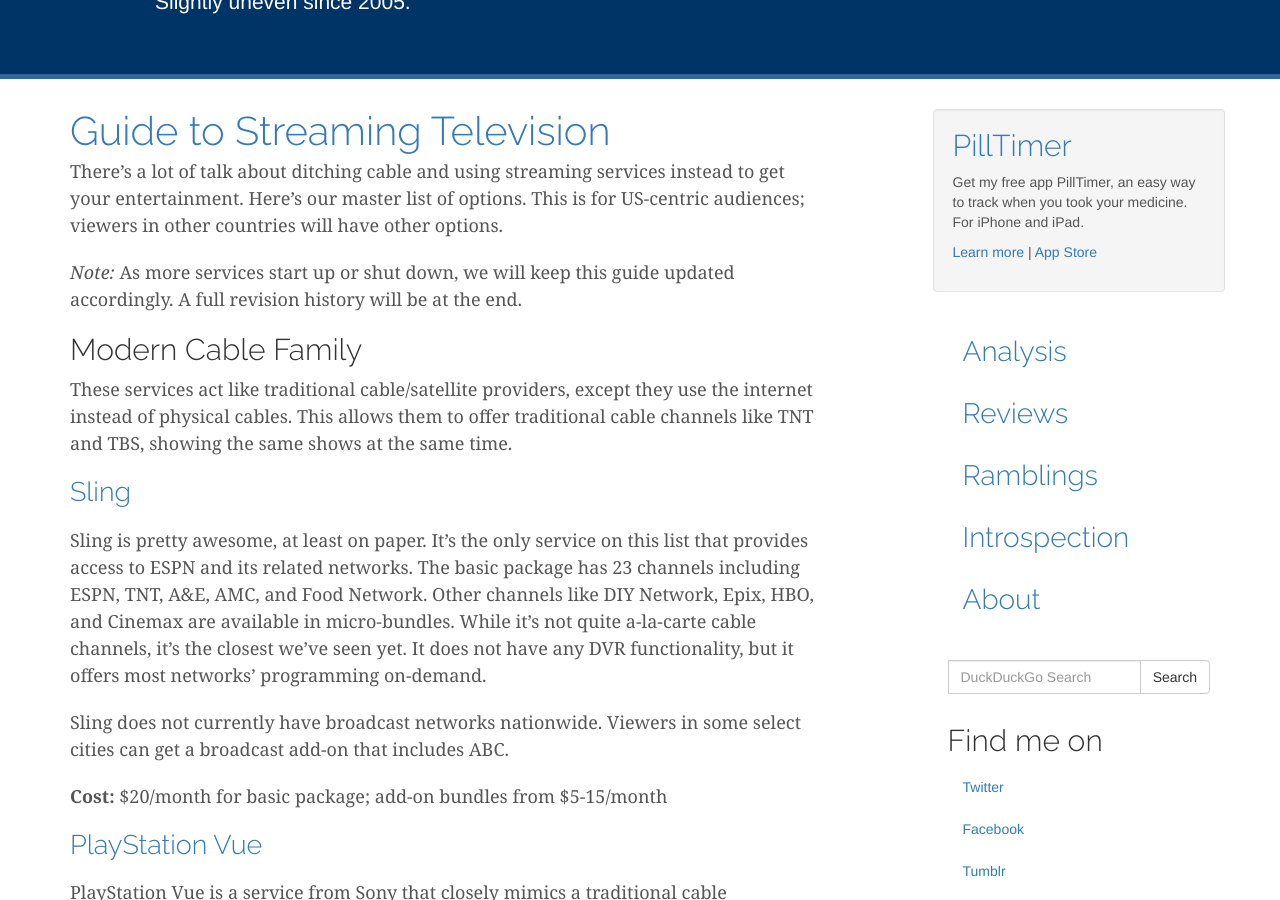
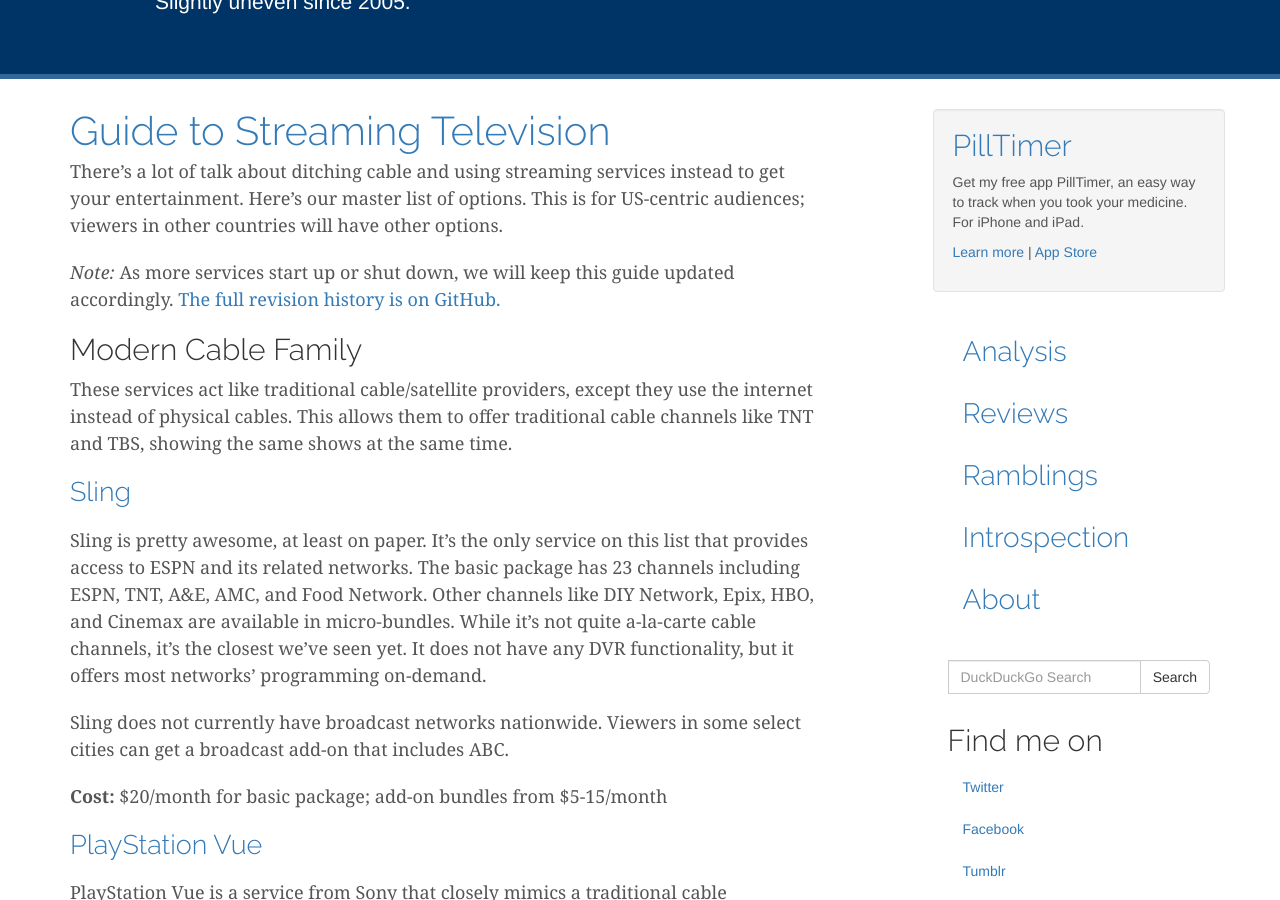
Before and after one commit to oddevan/oddevan-archive, a Jekyll site: the page built from newtv.md, in a window 1280 px wide and 900 px high, scrolled down 321 px. Built offline with Jekyll 4.4.1, drawn with Linux system fonts in a browser that asks for light colours; nearby versions of some CDN libraries; some of the changed text lies outside the part shown.

Commit message:
Formatting changes

```diff
--- a/newtv.md
+++ b/newtv.md
@@ -6,7 +6,7 @@
 
 There's a lot of talk about ditching cable and using streaming services instead to get your entertainment. Here's our master list of options. This is for US-centric audiences; viewers in other countries will have other options.
 
-*Note:* As more services start up or shut down, we will keep this guide updated accordingly. A full revision history will be at the end.
+*Note:* As more services start up or shut down, we will keep this guide updated accordingly. [The full revision history is on GitHub.](https://github.com/oddevan/oddevan.github.io/commits/master/newtv.md)
 
 ## Modern Cable Family ##
 
@@ -36,6 +36,8 @@
 
 **Through Amazon Prime or Hulu:** $9/month
 **Through Vue or standalone app:** $11/month
+
+---
 
 ## Recorded programs ##
 
@@ -78,6 +80,8 @@
 
 **Cost:** $4/month
 
+---
+
 ## Sports! ##
 
 The major sports leagues often have their own services. Pay attention to blackouts, though; these services often offer "out-of-market" games, so if one of the teams is your "local" team (or if the game is being broadcast on a national network), you won't be able to watch the game. The prices we have listed are the full-season prices; leagues will often lower the price as the season progresses.
@@ -115,3 +119,5 @@
 	- **Cost:** $10/month
 * [MLS Live](http://live.mlssoccer.com/mlsmdl/)
 	- **Cost:** $90/year
+
+---
```
Also changed, not shown: other parts of newtv.md (+1 -1 lines).
